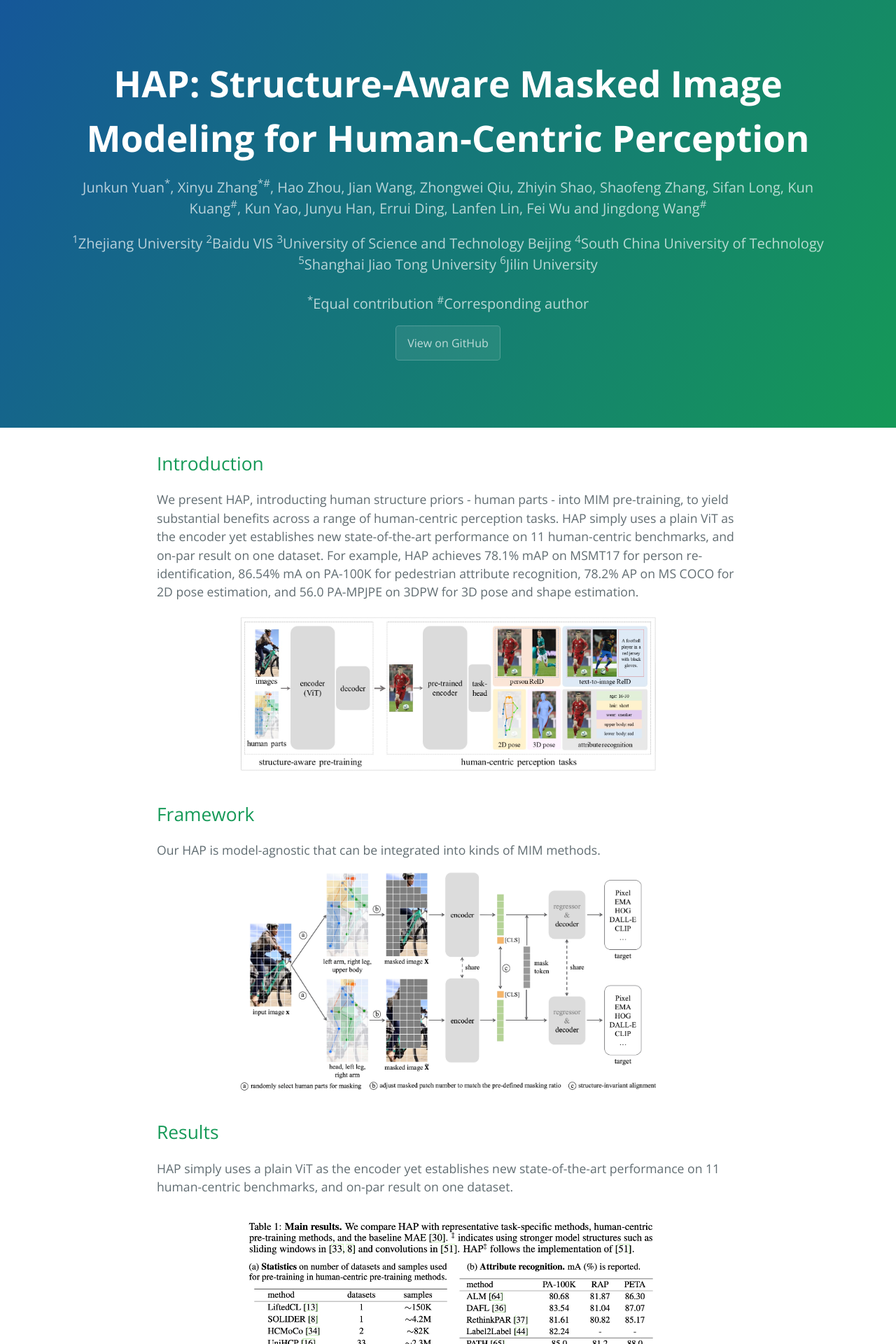
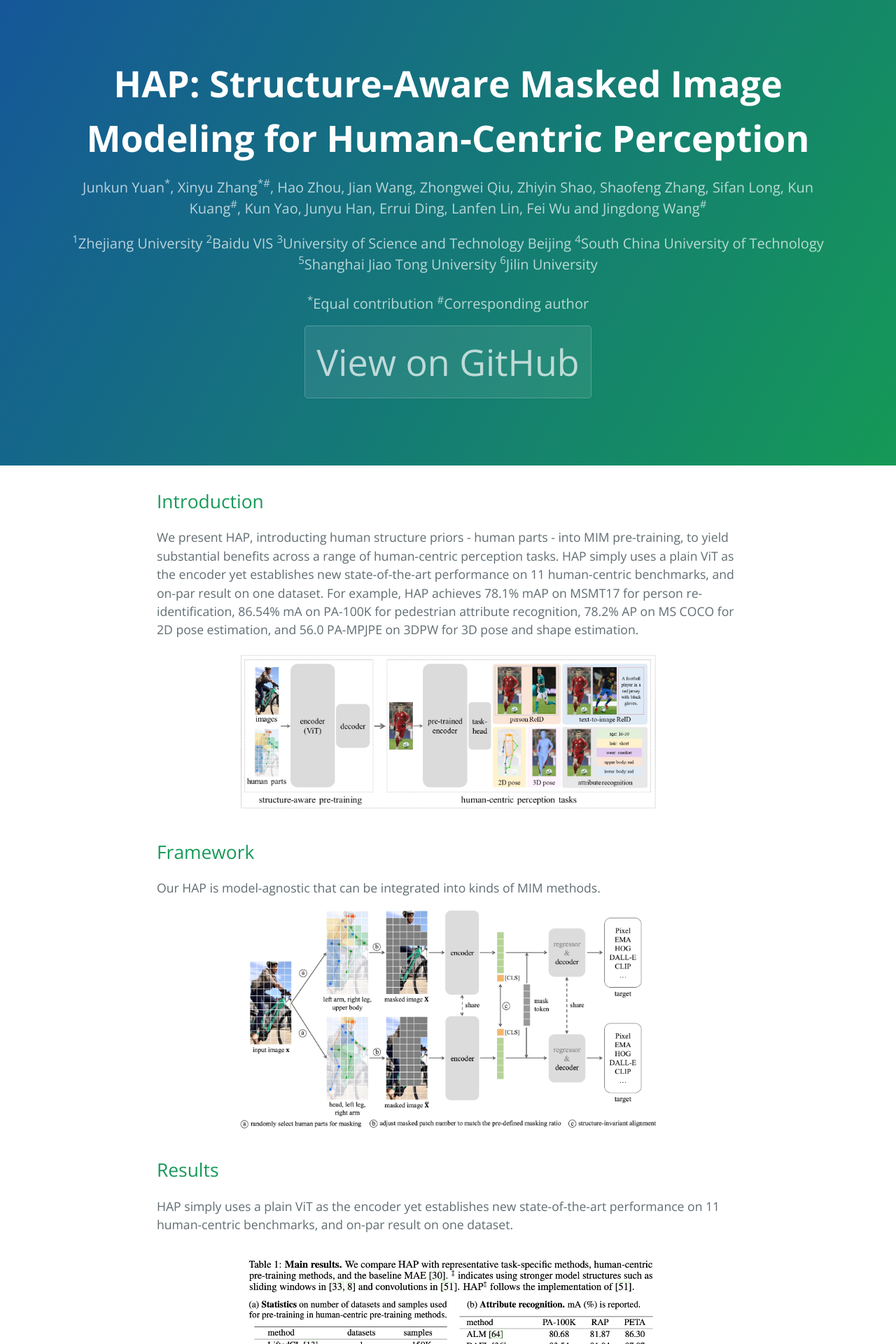
Before and after one commit to zhangxinyu-xyz/hap.github.io, a Jekyll site: the page built from index.md, in a window 1280 px wide. Shown: the top 1920 px of the page at 70% size. Built offline with Jekyll 4.4.1, drawn with Linux system fonts in a browser that asks for light colours; our own code applies the rules of GitHub Pages for plain Markdown files.

Commit message:
Update jekyll-theme-cayman.scss

```diff
--- a/_sass/jekyll-theme-cayman.scss
+++ b/_sass/jekyll-theme-cayman.scss
@@ -113,14 +113,17 @@ a {
 
   @include large {
     padding: 5rem 6rem;
+    font-size: 3.25rem;
   }
 
   @include medium {
     padding: 3rem 4rem;
+    font-size: 3.25rem;
   }
 
   @include small {
     padding: 2rem 1rem;
+    font-size: 3.25rem;
   }
 }
 
```
